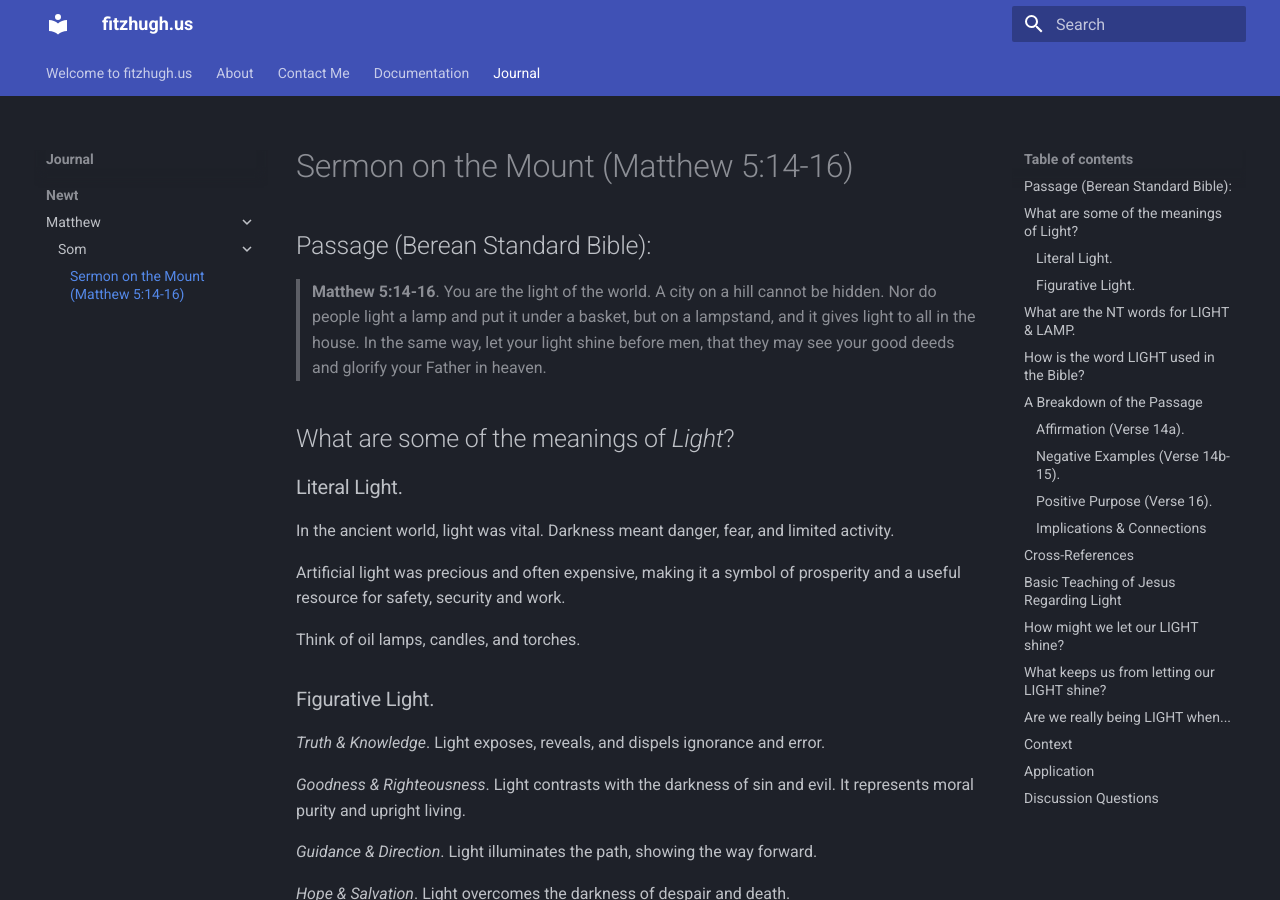
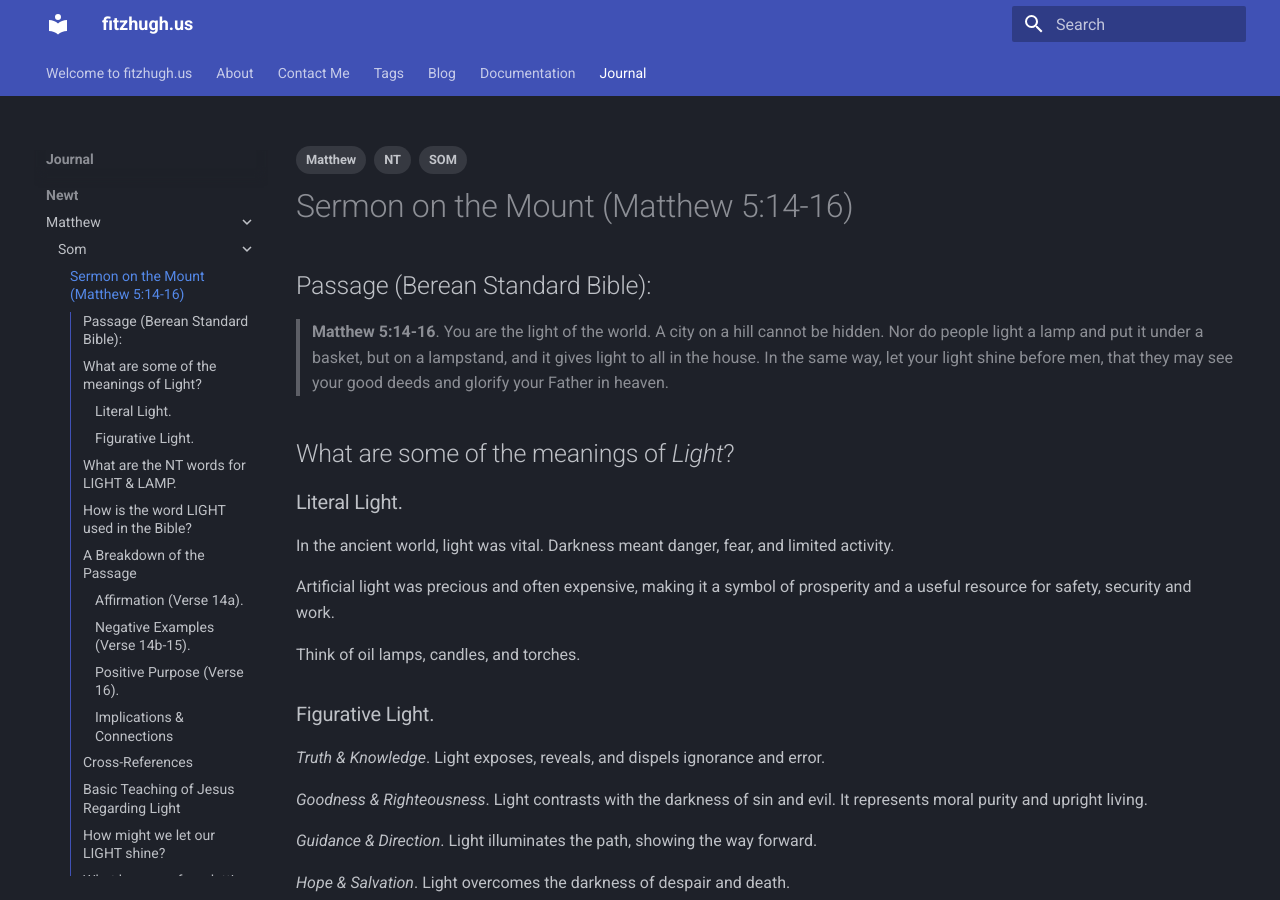
Before and after one commit to fitzland/octo-potato, an MkDocs documentation site: the page built from docs/journal/newt/matthew/som/matt05-som-light.md, in a window 1280 px wide and 900 px high. Built offline with MkDocs 1.6.1 and Material for MkDocs 9.7.7, drawn with Linux system fonts in a browser that asks for light colours.

Commit message:
add featurs and plugins

```diff
--- a/docs/journal/newt/matthew/som/matt05-som-light.md
+++ b/docs/journal/newt/matthew/som/matt05-som-light.md
@@ -1,3 +1,10 @@
+---
+tags:
+    - NT
+    - Matthew
+    - SOM
+---
+
 # Sermon on the Mount (Matthew 5:14-16)
 
 ## Passage (Berean Standard Bible):
--- a/mkdocs.yml
+++ b/mkdocs.yml
@@ -5,7 +5,15 @@ site_url: https://fitzhugh.us/
 theme:
     name: material
     palette:
+        scheme: default
+        toggle:
+        icon: material/brightness-7
+        name: Switch to dark mode
+
         scheme: slate
+        toggle:
+        icon: material/brightness-4
+        name: Switch to light mode
 
     features:
         - navigation.tabs
@@ -13,6 +21,8 @@ theme:
         - navigation.footer
         - navigation.indexes
         - navigation.sections
+        - navigation.top
+        - toc.integrate
         - content.code.copy
         - content.code.annotate
         - content.tabs.link
@@ -23,6 +33,8 @@ theme:
 plugins:
     - search
     - social
+    - tags
+    - blog
 
 markdown_extensions:
 
```
Also changed, not shown: docs/documentation/index.md (+5 -0 lines), docs/tags.md (added, +5 -0 lines).
